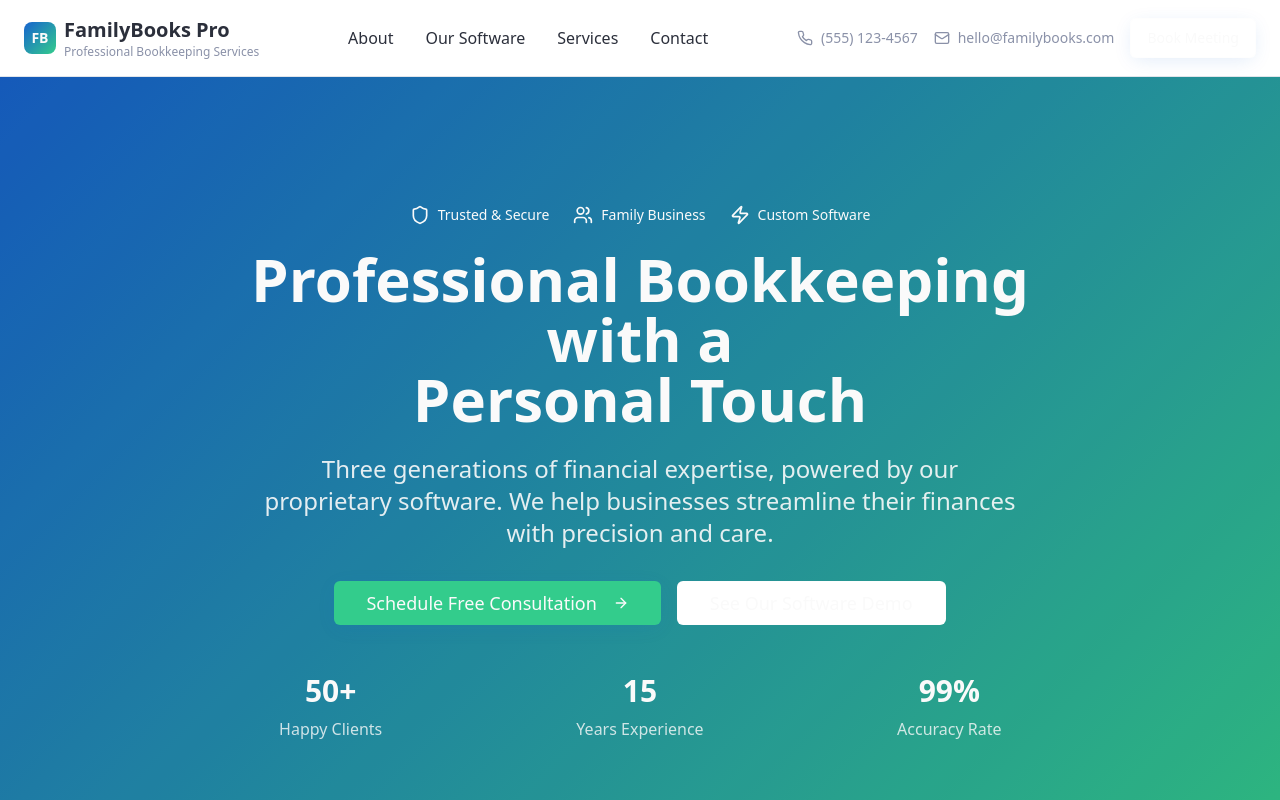
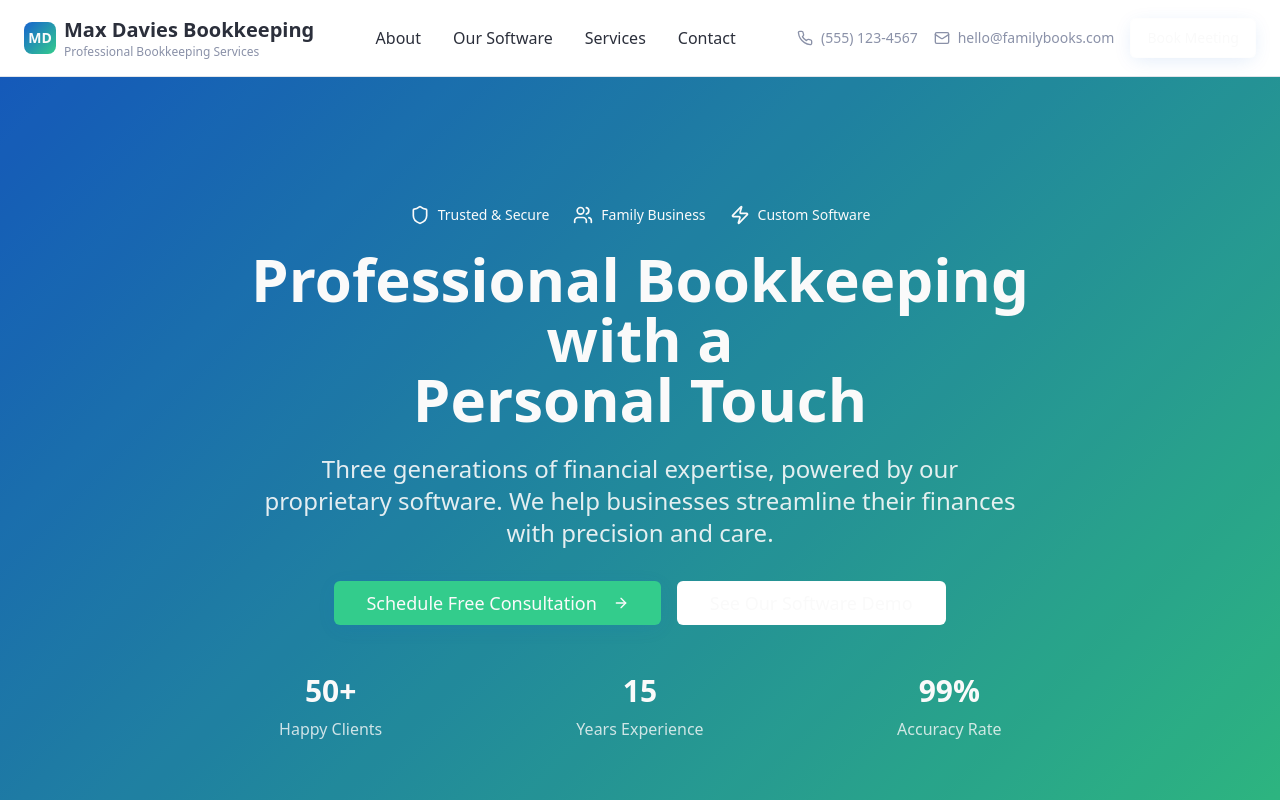
Before and after one commit to maxdaviessoftware/maxdaviesbookkeeping, a React (Vite) app: page / in a window 1280 px wide. Shown: the top 800 px of the page. Built offline with nearby package versions, Linux system fonts and the light colour scheme.

Commit message:
Update company name
Update the company name to "Max Davies Bookkeeping" in the Hero and Footer components.

```diff
--- a/index.html
+++ b/index.html
@@ -3,11 +3,11 @@
   <head>
     <meta charset="UTF-8" />
     <meta name="viewport" content="width=device-width, initial-scale=1.0" />
-    <title>FamilyBooks Pro - Professional Bookkeeping Services</title>
+    <title>Max Davies Bookkeeping - Professional Bookkeeping Services</title>
     <meta name="description" content="Professional bookkeeping services with proprietary software. Family business with 15+ years experience. Schedule your free consultation today." />
     <meta name="author" content="Lovable" />
 
-    <meta property="og:title" content="FamilyBooks Pro - Professional Bookkeeping Services" />
+    <meta property="og:title" content="Max Davies Bookkeeping - Professional Bookkeeping Services" />
     <meta property="og:description" content="Professional bookkeeping services with proprietary software. Family business with 15+ years experience." />
     <meta property="og:type" content="website" />
     <meta property="og:image" content="https://lovable.dev/opengraph-image-p98pqg.png" />
--- a/src/components/Footer.tsx
+++ b/src/components/Footer.tsx
@@ -7,13 +7,13 @@ const Footer = () => {
         <div className="grid md:grid-cols-4 gap-8 mb-8">
           <div>
             <div className="flex items-center space-x-2 mb-4">
-              <div className="w-8 h-8 bg-hero-gradient rounded-lg flex items-center justify-center">
-                <span className="text-primary-foreground font-bold text-sm">FB</span>
-              </div>
-              <div>
-                <h3 className="text-lg font-bold">FamilyBooks Pro</h3>
-                <p className="text-xs text-background/70">Professional Bookkeeping</p>
-              </div>
+            <div className="w-8 h-8 bg-hero-gradient rounded-lg flex items-center justify-center">
+              <span className="text-primary-foreground font-bold text-sm">MD</span>
+            </div>
+            <div>
+              <h3 className="text-lg font-bold">Max Davies Bookkeeping</h3>
+              <p className="text-xs text-background/70">Professional Bookkeeping</p>
+            </div>
             </div>
             <p className="text-background/80 text-sm leading-relaxed mb-4">
               Three generations of financial expertise, helping businesses thrive
@@ -67,7 +67,7 @@ const Footer = () => {
         <div className="border-t border-background/20 pt-8">
           <div className="flex flex-col md:flex-row justify-between items-center">
             <p className="text-background/60 text-sm">
-              © 2024 FamilyBooks Pro. All rights reserved.
+              © 2024 Max Davies Bookkeeping. All rights reserved.
             </p>
             <p className="text-background/60 text-sm mt-4 md:mt-0">
               Proudly serving businesses for over 15 years
--- a/src/components/Header.tsx
+++ b/src/components/Header.tsx
@@ -8,10 +8,10 @@ const Header = () => {
         <div className="flex items-center justify-between">
           <div className="flex items-center space-x-2">
             <div className="w-8 h-8 bg-hero-gradient rounded-lg flex items-center justify-center">
-              <span className="text-primary-foreground font-bold text-sm">FB</span>
+              <span className="text-primary-foreground font-bold text-sm">MD</span>
             </div>
             <div>
-              <h1 className="text-xl font-bold text-foreground">FamilyBooks Pro</h1>
+              <h1 className="text-xl font-bold text-foreground">Max Davies Bookkeeping</h1>
               <p className="text-xs text-text-light">Professional Bookkeeping Services</p>
             </div>
           </div>
```
